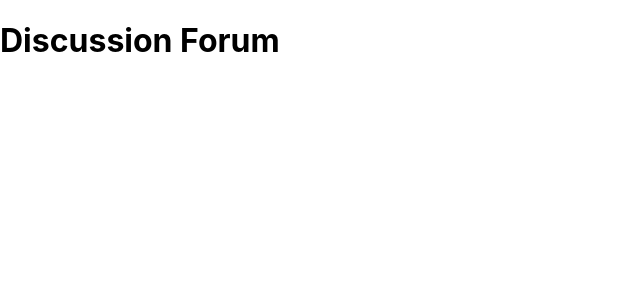
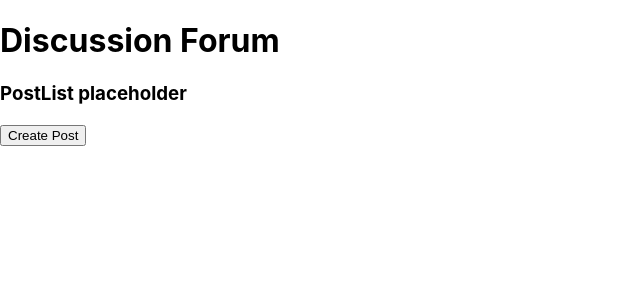
Before and after one commit to Patrick-Dolan/discussion-forum, a React (Create React App) app: page / in a window 1280 px wide. Shown: the top 300 px of the page, without its empty margins (0-640 px from the left). Built offline with nearby package versions, Linux system fonts and the light colour scheme.

Commit message:
add base forumcontrol components and form toggle
Co-authored-by: Nick Sullivan <nicholassull@users.noreply.github.com>
Co-authored-by: chrisdfghjkl <chrisdfghjkl@users.noreply.github.com>

```diff
--- a/src/components/App.js
+++ b/src/components/App.js
@@ -1,10 +1,12 @@
 import React from "react";
 import Header from "./Header";
+import ForumControl from "./ForumControl";
 
 function App() {
   return (
     <>
       <Header />
+      <ForumControl />
     </>
   );
 }
--- /dev/null
+++ b/src/components/ForumControl.js
@@ -0,0 +1,44 @@
+import React from 'react';
+import NewPostForm from './NewPostForm';
+import PostList from './PostList';
+// import { connect } from 'react-redux';
+import PropTypes from 'prop-types';
+
+class ForumControl extends React.Component {
+  constructor(props) {
+    super(props);
+    this.state = {
+      selectedPost: null,
+      formVisibleOnPage: false,
+      mainPostList: []
+    };
+  }
+
+  handleClick = () => {
+    this.setState(prevState => ({
+      formVisibleOnPage: !prevState.formVisibleOnPage
+    }));
+  }
+
+  render() {
+    let currentlyVisibleState = null;
+    let buttonText
+
+    if (this.state.formVisibleOnPage) {
+      currentlyVisibleState = <NewPostForm/>;
+      buttonText = "Back";
+    } else {
+      currentlyVisibleState = <PostList postList={this.state.mainPostList} />
+      buttonText = "Create Post"
+    }
+
+    return (
+      <>
+      {currentlyVisibleState}
+      <button onClick={this.handleClick}>{buttonText}</button>
+      </>
+    )
+  }
+}
+
+export default ForumControl;
--- /dev/null
+++ b/src/components/NewPostForm.js
@@ -0,0 +1,9 @@
+import React from "react";
+
+function NewPostForm() {
+  return (
+    <h3>Form placeholder</h3>
+  );
+}
+
+export default NewPostForm;
--- /dev/null
+++ b/src/components/PostList.js
@@ -0,0 +1,11 @@
+import React from "react";
+
+function PostList(props) {
+  return (
+    <h3>PostList placeholder</h3>
+  );
+}
+
+
+
+export default PostList;
```
Also changed, not shown: readme_imgs/Forum.PNG.
